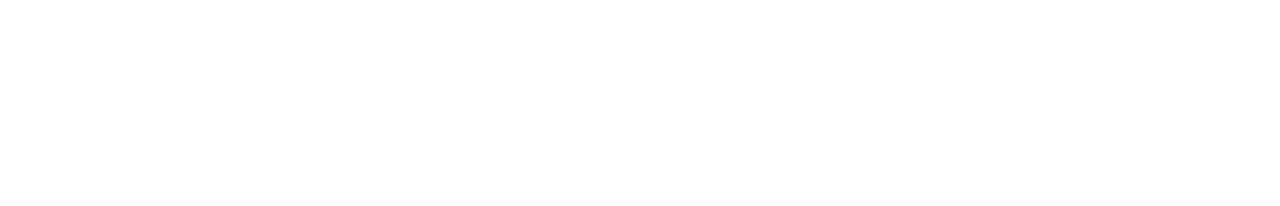
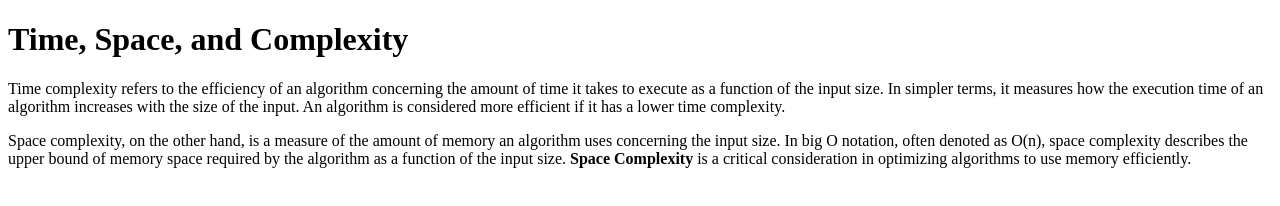
Before and after one commit to acciojob/time-and-space-complexity-Srikanth44437, a website: page main.html in a window 1280 px wide. Drawn offline with Linux system fonts and the light colour scheme.

Commit message:
created a submission

```diff
--- a/main.html
+++ b/main.html
@@ -8,6 +8,9 @@
 
 <body>
 	<!-- the entire body must be written by student -->
+	<h1>Time, Space, and Complexity</h1>
+	<p>Time complexity refers to the efficiency of an algorithm concerning the amount of time it takes to execute as a function of the input size. In simpler terms, it measures how the execution time of an algorithm increases with the size of the input. An algorithm is considered more efficient if it has a lower time complexity.</p>
+	<p>Space complexity, on the other hand, is a measure of the amount of memory an algorithm uses concerning the input size. In big O notation, often denoted as O(n), space complexity describes the upper bound of memory space required by the algorithm as a function of the input size. <b>Space Complexity</b> is a critical consideration in optimizing algorithms to use memory efficiently.</p>
     <script type="text/javascript" src="./script.js">
 </script>
 
```
